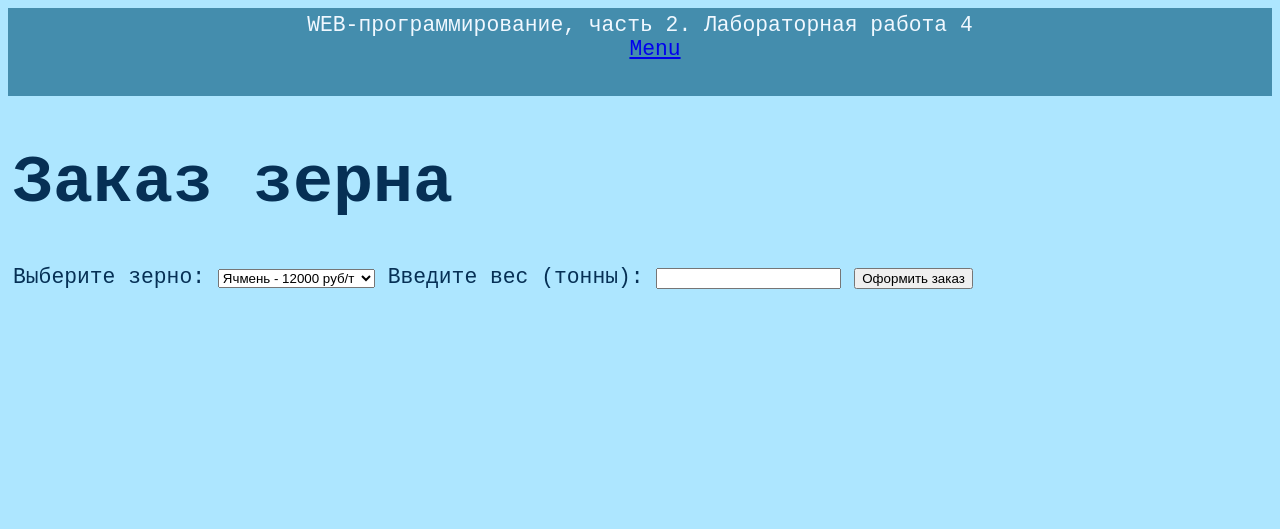
After one commit to AlenaGrinda/web_prog_lab_2, a Flask app: page /lab4/ordergrain/ in a window 1280 px wide. The commit adds this page. Shown: the top 529 px of the page. Run offline with Flask 3, Linux system fonts and the light colour scheme.

Commit message:
Заказ зерна

```diff
--- a/app.py
+++ b/app.py
@@ -2,8 +2,10 @@ from flask import Flask, redirect, url_for, render_template
 from lab1 import lab1
 from lab2 import lab2
 from lab3 import lab3
+from lab4 import lab4
 
 app=Flask(__name__)
 app.register_blueprint(lab1)
 app.register_blueprint(lab2)
 app.register_blueprint(lab3)
+app.register_blueprint(lab4)
--- a/lab1.py
+++ b/lab1.py
@@ -31,6 +31,7 @@ def menu():
             <li><a href="http://127.0.0.1:5000/lab1" target="_blank">Лабораторная работа 1</a></li>
             <li><a href="http://127.0.0.1:5000/lab2/" target="_blank">Лабораторная работа 2</a></li>
             <li><a href="http://127.0.0.1:5000/lab3/" target="_blank">Лабораторная работа 3</a></li>
+            <li><a href="http://127.0.0.1:5000/lab4/" target="_blank">Лабораторная работа 4</a></li>
         </main>
 
         <footer>
--- a/lab3.py
+++ b/lab3.py
@@ -10,10 +10,11 @@ def lab():
 def form1():
    errors = {}
    user = request.args.get('user')
-   age = request.args.get('age')
    if user== '':
       errors['user'] = 'Заполните поле!'
-
+   age = request.args.get('age')
+   if age == '':
+      errors['age'] = 'Заполните поле!'
    sex = request.args.get('sex')
    return render_template('form1.html', user = user, age = age, sex = sex, errors = errors)
 
--- a/lab4.py
+++ b/lab4.py
@@ -48,3 +48,47 @@ def fridge():
                 message = f"Установлена температура: {temperature}°С" + "❄️"
 
     return render_template('fridge.html', message=message, temperature=temperature)
+
+@lab4.route('/lab4/ordergrain/', methods=['GET', 'POST'])
+def order_grain():
+    if request.method == 'POST':
+        grain = request.form.get('grain')
+        weight = request.form.get('weight')
+
+        if not weight:
+            error = 'Ошибка: не введен вес'
+            return render_template('ordergrain.html', error=error)
+
+        weight = float(weight)
+        price_per_ton = {
+            'ячмень': 12000,
+            'овёс': 8500,
+            'пшеница': 8700,
+            'рожь': 14000
+        }
+
+
+        price = price_per_ton[grain] * weight
+
+        if weight > 50:
+            discount = 0.1 * price
+            price -= discount
+            discount_message = 'Применена скидка за большой объем.'
+        else:
+            discount_message = ''
+
+
+        if weight > 500:
+            error = 'Извините, такого объема сейчас нет в наличии.'
+            return render_template('ordergrain.html', error=error)
+
+        if weight <= 0:
+            error = 'Ошибка: введен недопустимый вес'
+            return render_template('ordergrain.html', error=error)
+
+        message = f'Заказ успешно сформирован. Вы заказали {grain}. Вес: {weight} т. Сумма к оплате: {price} руб. {discount_message}'
+
+
+        return render_template('ordergrain.html', message=message)
+
+    return render_template('ordergrain.html')
--- a/templates/lab4.html
+++ b/templates/lab4.html
@@ -12,5 +12,8 @@
         <li>
             <a href="/lab4/fridge">Холодильник</a>
         </li>
+        <li>
+            <a href="/lab4/ordergrain">Заказ зерна</a>
+        </li>
     </ol>
 {% endblock %}
--- /dev/null
+++ b/templates/ordergrain.html
@@ -0,0 +1,28 @@
+{% extends "base.html" %}
+
+{% block lab %}Лабораторная работа 4{% endblock %}
+
+{% block main %}
+
+    <h1>Заказ зерна</h1>
+    <form class="grainform" method="post">
+        <label for="grain">Выберите зерно:</label>
+        <select class="grain-select-input" id="grain" name="grain">
+            <option value="ячмень">Ячмень - 12000 руб/т</option>
+            <option value="овёс">Овёс - 8500 руб/т </option>
+            <option value="пшеница">Пшеница - 8700 руб/т</option>
+            <option value="рожь">Рожь - 14000 руб/т</option>
+        </select>
+        <label for="weight">Введите вес (тонны):</label>
+        <input class="grain-select-input" type="number" id="weight" name="weight">
+        <button type="submit">Оформить заказ</button>
+        {% if error %}
+        <p class="error-message">{{ error }}</p>
+        {% endif %}
+        {% if message %}
+            <p class="success-message">{{ message }}</p>
+        {% endif %}
+    </form>
+
+</div>
+{% endblock %}
--- a/templates/pay_tic.html
+++ b/templates/pay_tic.html
@@ -6,8 +6,8 @@
 
     <h1>Ваш билет</h1>
     <div>ФИО:{{ user }}</div>
-    <div>Тип билета: {{ Взрослый if type=='adult' else 'Детский' }}</div>
-    <div>Полка: {{ 'Верхняя'if shelf == 'upper' else 'Нижняя'  'Верхняя боковая' if shelf=='upper side' else 'Нижняя боковая' }}</div>
+    <div>Тип билета: {{ Взрослый if type1=='adult' else 'Детский' }}</div>
+    <div>Полка: {{ 'Верхняя' if shelf == 'upper' else 'Нижняя' if shelf == 'lower' else 'Верхняя боковая' if shelf=='upper side' else 'Нижняя боковая' }}</div>
     <div>Ваш возраст: {{ age }}</div>
     <div>Наличие багажа: {{ bag }}</div>
     <div>Пункт выезда: {{ Departure_point }}</div>
```
Also changed, not shown: templates/form1.html (+5 -5 lines), templates/ticket.html (+4 -4 lines).
